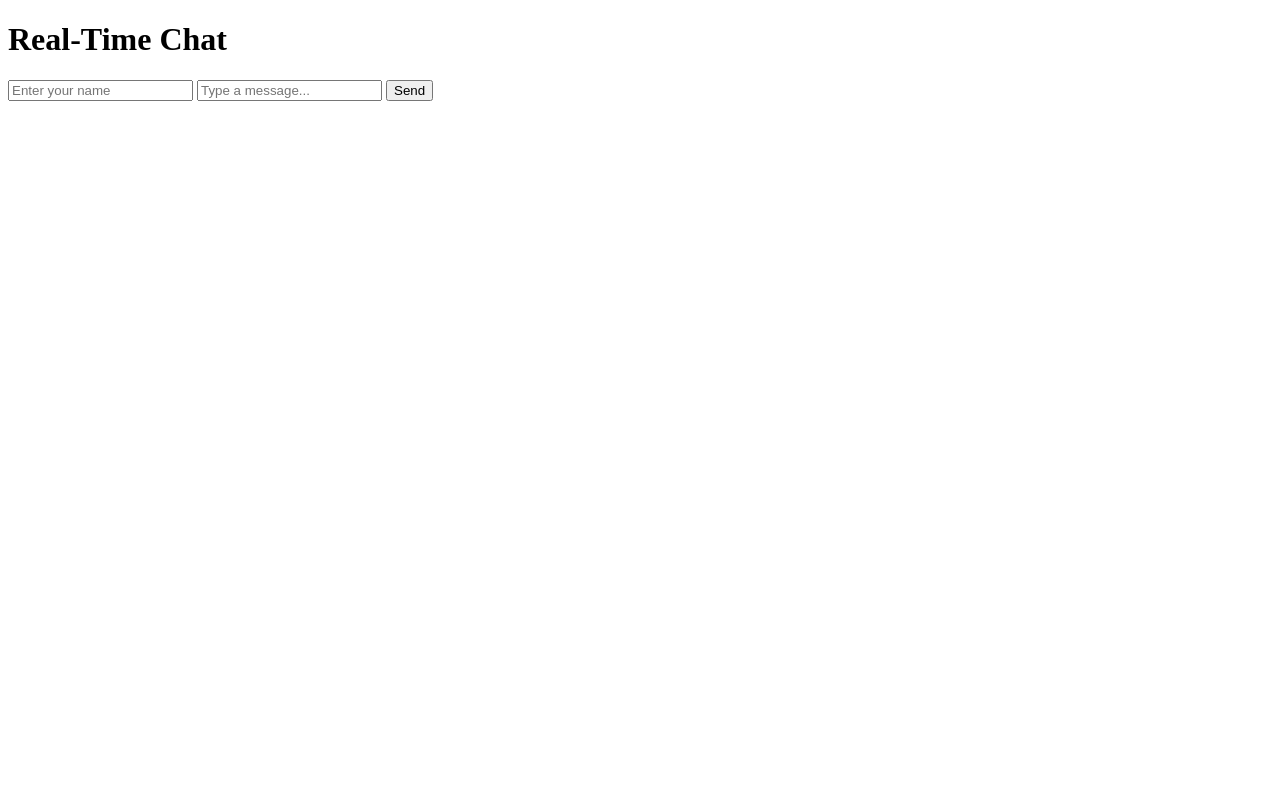
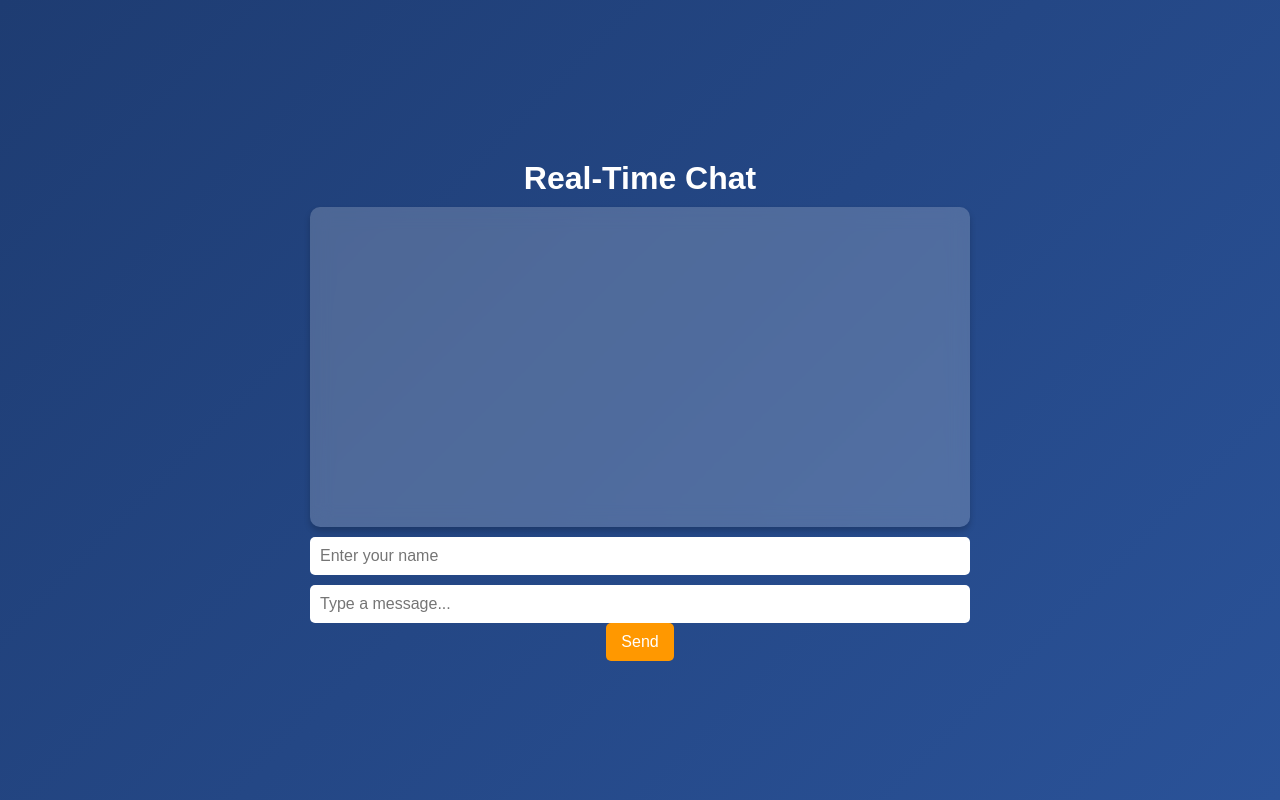
Before and after one commit to Theju1212/flask-chat-app, a Flask app: page / in a window 1280 px wide. Run offline with Flask 3, Linux system fonts and the light colour scheme; some libraries are stand-ins or nearby versions.

Commit message:
Added elegant CSS styles

```diff
--- /dev/null
+++ b/static/css/style.css
@@ -0,0 +1,60 @@
+/* Elegant and Interactive Chat App Styles */
+body {
+    font-family: Arial, sans-serif;
+    background: linear-gradient(135deg, #1e3c72, #2a5298);
+    color: white;
+    display: flex;
+    flex-direction: column;
+    align-items: center;
+    justify-content: center;
+    height: 100vh;
+    margin: 0;
+}
+
+h1 {
+    text-align: center;
+    font-size: 2rem;
+    margin-bottom: 10px;
+}
+
+#chat-box {
+    width: 50%;
+    height: 300px;
+    overflow-y: auto;
+    background: rgba(255, 255, 255, 0.2);
+    padding: 10px;
+    border-radius: 10px;
+    box-shadow: 0 4px 6px rgba(0, 0, 0, 0.2);
+    backdrop-filter: blur(10px);
+}
+
+#chat-box p {
+    background: rgba(255, 255, 255, 0.2);
+    padding: 8px;
+    border-radius: 5px;
+    margin: 5px 0;
+}
+
+input {
+    width: 50%;
+    padding: 10px;
+    margin-top: 10px;
+    border-radius: 5px;
+    border: none;
+    font-size: 1rem;
+}
+
+button {
+    padding: 10px 15px;
+    background: #ff9800;
+    color: white;
+    font-size: 1rem;
+    border: none;
+    border-radius: 5px;
+    cursor: pointer;
+    transition: background 0.3s;
+}
+
+button:hover {
+    background: #e68900;
+}
--- a/templates/index.html
+++ b/templates/index.html
@@ -5,6 +5,8 @@
     <meta name="viewport" content="width=device-width, initial-scale=1.0">
     <title>Real-Time Chat</title>
     <script src="https://cdnjs.cloudflare.com/ajax/libs/socket.io/4.5.4/socket.io.js"></script>
+    <link rel="stylesheet" href="{{ url_for('static', filename='css/style.css') }}">
+
 </head>
 <body>
     <h1>Real-Time Chat</h1>
```
